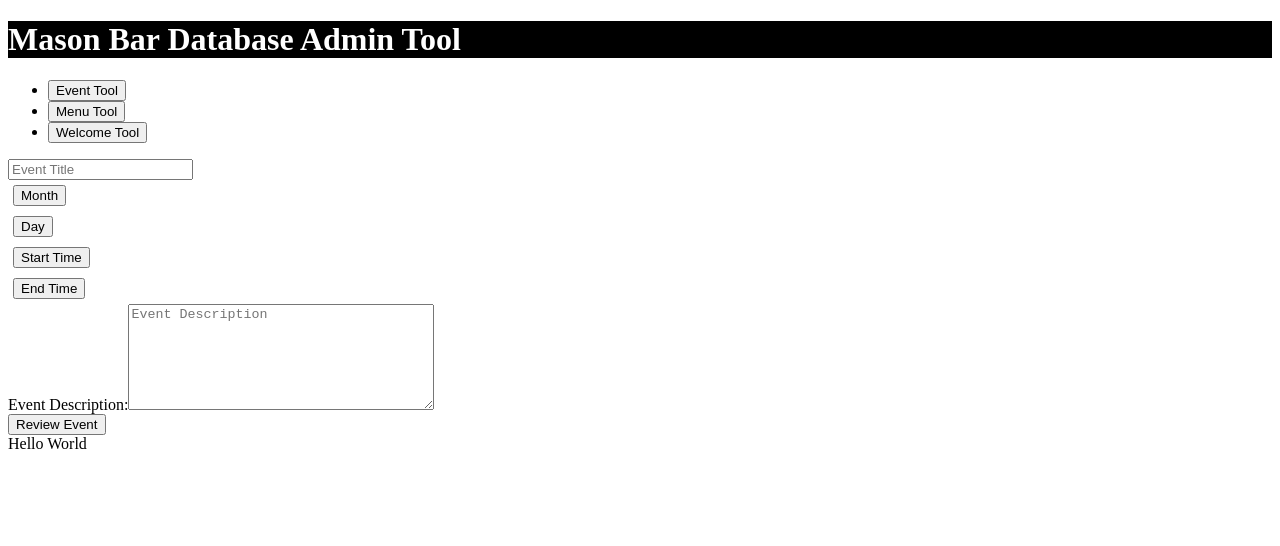
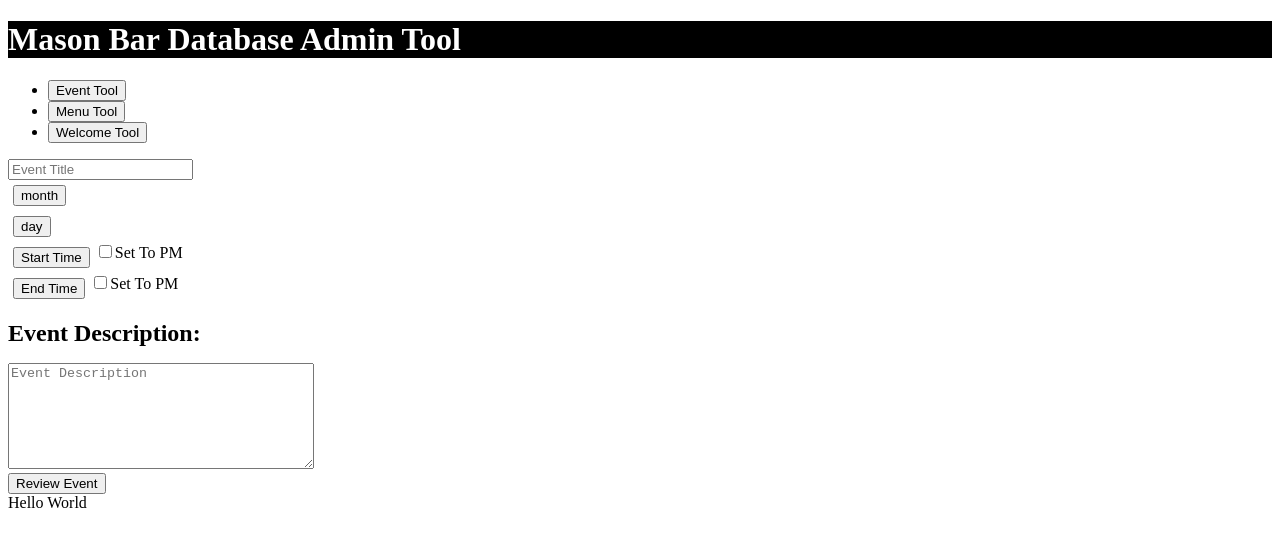
Before and after one commit to Skoomatron/MasonBarAdminTool, a React app: page / in a window 1280 px wide. Shown: the top 546 px of the page. Built offline with nearby package versions, Linux system fonts and the light colour scheme; the HTML template or start-up script is replaced by a standard one.

Commit message:
Refactored Times for Code Re-Use - Adding PM Radio Button Toggle

```diff
--- a/src/App.jsx
+++ b/src/App.jsx
@@ -7,8 +7,15 @@ class App extends React.Component {
     this.state = {
       eventTitle: '',
       eventDescription: '',
+      month: '',
+      day: '',
+      start: '',
+      end: '',
+      startPM: false,
+      endPM: false,
     }
     this.textListener = this.textListener.bind(this);
+    this.clickHandler = this.clickHandler.bind(this);
   }
 
   textListener(event) {
@@ -17,13 +24,19 @@ class App extends React.Component {
     this.setState({[event.target.name]: currentText})
   }
 
+  clickHandler(event) {
+    console.log(event.target);
+    const currentValue = event.target.innerHTML;
+    this.setState({[event.target.name]: currentValue})
+  }
+
   render() {
     return (
       <>
         <h1 style={{color: 'white'}}>
           Mason Bar Database Admin Tool
         </h1>
-        <Container state={this.state} listener={this.textListener}/>
+        <Container state={this.state} listener={this.textListener} clickHandler={this.clickHandler}/>
       </>
     );
   }
--- a/src/Components/Container/Container.jsx
+++ b/src/Components/Container/Container.jsx
@@ -15,7 +15,7 @@ const Container = (props) => {
         fill
       >
         <Tab eventKey="event" title="Event Tool">
-          <EventLoader state={props.state} listener={props.listener} />
+          <EventLoader state={props.state} listener={props.listener} clickHandler={props.clickHandler}/>
         </Tab>
         <Tab eventKey="menu" title="Menu Tool">
           <MenuLoader />
--- a/src/Components/EventLoader/Day.jsx
+++ b/src/Components/EventLoader/Day.jsx
@@ -2,7 +2,7 @@ import React from 'react';
 import Dropdown from 'react-bootstrap/Dropdown';
 import DropDowns from './DropDowns.jsx';
 
-const Day = () => {
+const Day = (props) => {
 
   const days = [
       1, 2, 3, 4, 5, 6, 7, 8, 9, 10,
@@ -12,7 +12,7 @@ const Day = () => {
     ]
 
   return (
-    <DropDowns payload={days} name="Day" style={{overflow: "auto", height: "50px"}}/>
+    <DropDowns value={props.state.day} payload={days} name="day" clickHandler={props.clickHandler} />
   )
 }
 
--- a/src/Components/EventLoader/Description.jsx
+++ b/src/Components/EventLoader/Description.jsx
@@ -1,11 +1,10 @@
 import React from 'react';
 
 const Description = (props) => {
-  console.log(props)
   return (
     <form>
       <label>
-        Event Description:
+        <h1 style={{color: 'black', backgroundColor: 'white', fontSize: '24px'}}>Event Description:</h1>
         <textarea
           placeholder="Event Description"
           type="text"
--- a/src/Components/EventLoader/DropDowns.jsx
+++ b/src/Components/EventLoader/DropDowns.jsx
@@ -2,7 +2,6 @@ import React from 'react';
 import Dropdown from 'react-bootstrap/Dropdown';
 
 const DropDowns = (props) => {
-
   return (
     <Dropdown style={{padding: '5px'}}>
       <Dropdown.Toggle variant="success" id="dropdown-basic">
@@ -10,7 +9,7 @@ const DropDowns = (props) => {
       </Dropdown.Toggle>
       <Dropdown.Menu>
         {props.payload.map((item, index) => {
-          return <Dropdown.Item key={item + index} href="#/action-1">{item}</Dropdown.Item>
+          return <Dropdown.Item onClick={props.clickHandler} name={props.name} key={item + index} href="#/action-1">{item}</Dropdown.Item>
         })}
 
       </Dropdown.Menu>
--- a/src/Components/EventLoader/EndTime.jsx
+++ b/src/Components/EventLoader/EndTime.jsx
@@ -1,12 +1,18 @@
 import React from 'react';
 import DropDowns from './DropDowns.jsx';
+import PMToggle from './PMToggle.jsx';
+const times = require('./Times.js');
+
+
+
 
 const EndTime = () => {
 
-  const endTimes = ['11:00am', '11:15am'];
-
   return (
-    <DropDowns payload={endTimes} name="End Time"/>
+    <div style={{display: "flex", flexDirection: "row"}}>
+      <DropDowns payload={times.times} name="End Time"/>
+      <PMToggle/>
+    </div>
   )
 }
 
--- a/src/Components/EventLoader/EventButtons.jsx
+++ b/src/Components/EventLoader/EventButtons.jsx
@@ -4,6 +4,7 @@ import React from 'react';
 const EventButtons = (props) => {
 
   return (
+    //warning only defines the styling, not an actual warning
     <Button variant="warning">{props.name}</Button>
   )
 }
--- a/src/Components/EventLoader/EventLoader.jsx
+++ b/src/Components/EventLoader/EventLoader.jsx
@@ -8,12 +8,11 @@ import EventButtons from './EventButtons.jsx';
 import EventTitle from './EventTitle.jsx';
 
 const EventLoader = (props) => {
-
   return (
     <div>
       <EventTitle state={props.state} listener={props.listener}/>
-      <Month/>
-      <Day/>
+      <Month state={props.state} clickHandler={props.clickHandler}/>
+      <Day state={props.state} clickHandler={props.clickHandler}/>
       <StartTime/>
       <EndTime/>
       <Description state={props.state} listener={props.listener}/>
--- a/src/Components/EventLoader/Month.jsx
+++ b/src/Components/EventLoader/Month.jsx
@@ -2,8 +2,8 @@ import React from 'react';
 import Dropdown from 'react-bootstrap/Dropdown';
 import DropDowns from './DropDowns.jsx';
 
-const Month = () => {
-
+const Month = (props) => {
+  console.log(props)
   const months = [
     'January', 'February', 'March',
     'April', 'May', 'June', 'July',
@@ -11,7 +11,7 @@ const Month = () => {
     'November', 'December'];
 
   return (
-    <DropDowns payload={months} name="Month"/>
+    <DropDowns value={props.state.month} payload={months} name="month" clickHandler={props.clickHandler}/>
   )
 }
 
--- /dev/null
+++ b/src/Components/EventLoader/PMToggle.jsx
@@ -0,0 +1,17 @@
+import React from 'react';
+import Form from 'react-bootstrap/Form';
+
+const PMToggle = () => {
+
+  return (
+    <Form style={{position: "relative", top: "50%", bottom: "50%"}}>
+        <Form.Check
+          type="switch"
+          id="custom-switch"
+          label="Set To PM"
+        />
+    </Form>
+  )
+}
+
+export default PMToggle;
--- a/src/Components/EventLoader/StartTime.jsx
+++ b/src/Components/EventLoader/StartTime.jsx
@@ -1,12 +1,15 @@
 import React from 'react';
 import DropDowns from './DropDowns.jsx';
+import PMToggle from './PMToggle.jsx';
+const times = require('./Times.js');
 
 const StartTime = () => {
 
-  const startTimes = ['11:00am', '11:15am'];
-
   return (
-    <DropDowns payload={startTimes} name="Start Time"/>
+    <div style={{display: "flex", flexDirection: "row"}}>
+      <DropDowns payload={times.times} name="Start Time"/>
+      <PMToggle/>
+    </div>
   )
 }
 
--- /dev/null
+++ b/src/Components/EventLoader/Times.js
@@ -0,0 +1,15 @@
+
+export const times = [
+  '11:00', '11:15', '11:30', '11:45',
+  '12:00', '12:15', '12:30', '12:45',
+  '1:00', '1:15', '1:30', '1:45',
+  '2:00', '2:15', '2:30', '2:45',
+  '3:00', '3:15', '3:30', '3:45',
+  '4:00', '4:15', '4:30', '4:45',
+  '5:00', '5:15', '5:30', '5:45',
+  '6:00', '6:15', '6:30', '6:45',
+  '7:00', '7:15', '7:30', '7:45',
+  '8:00', '8:15', '8:30', '8:45',
+  '9:00', '9:15', '9:30', '9:45',
+  '10:00', '10:15', '10:30', '10:45',
+];
```
